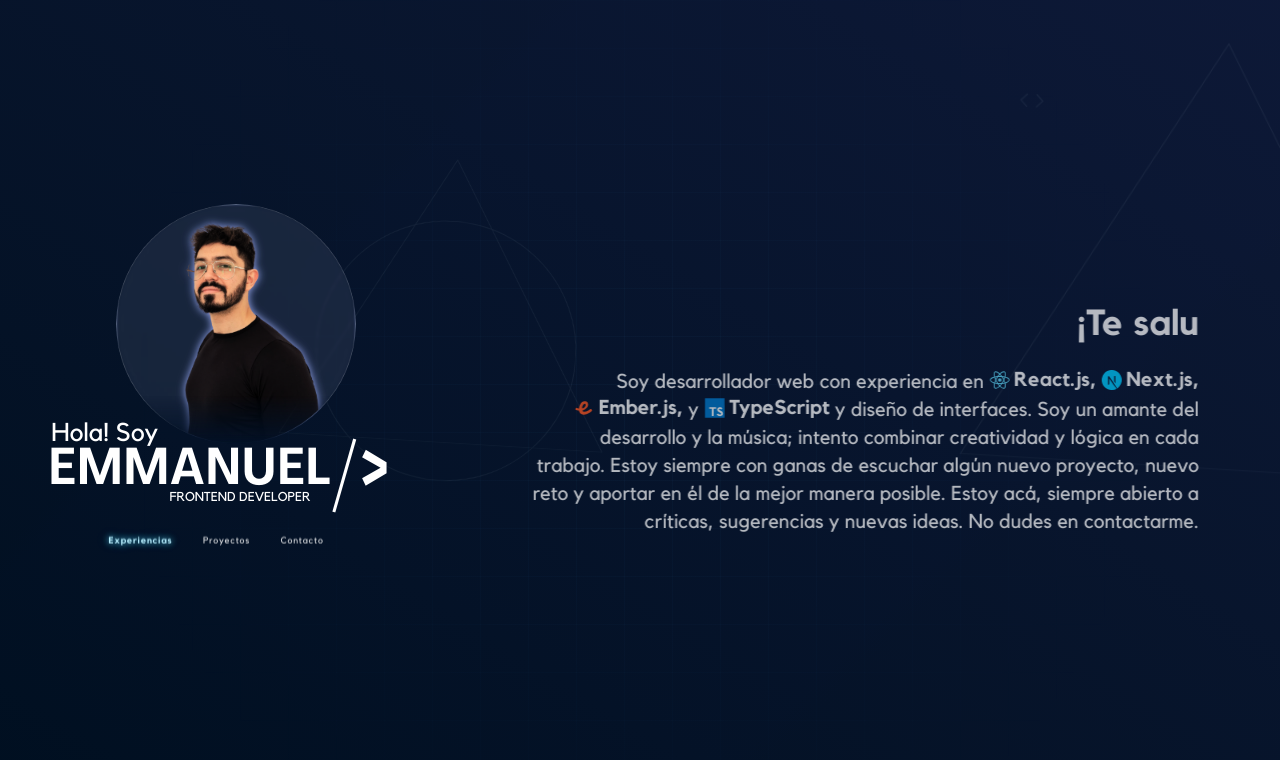
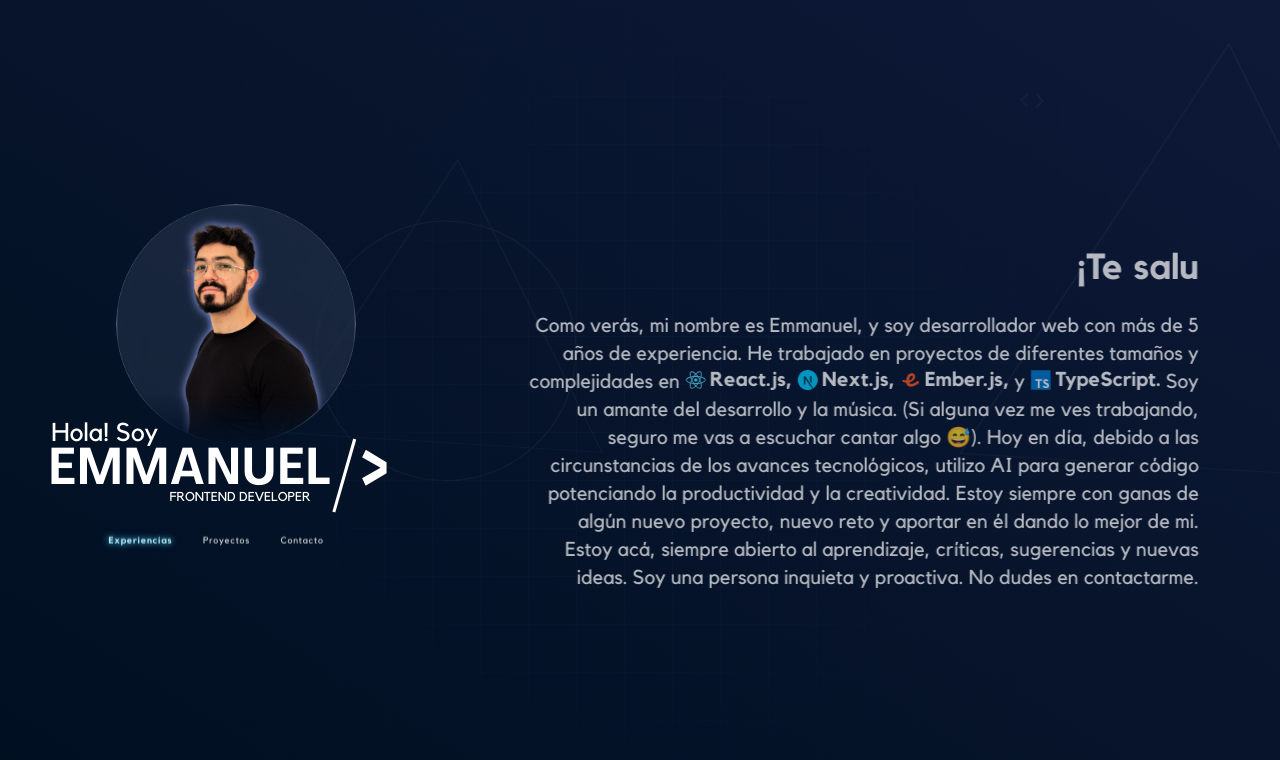
Before and after one commit to emma-devmusic/portfolio, a React (Vite) app: page / in a window 1280 px wide. Shown: the top 760 px of the page. Built offline with nearby package versions, Linux system fonts and the light colour scheme.

Commit message:
update button

```diff
--- a/src/App.tsx
+++ b/src/App.tsx
@@ -63,7 +63,7 @@ const App = () => {
         <div className="relative h-screen">
           <div className="flex max-[1199px]:flex-col relative max-w-[1700px] mx-auto">
             <div
-              className={`mx-auto max-[1366px]:w-full max-[1366px]:max-w-100 max-[1199px]:max-h-125 max-w-125 min-[1200px]:sticky w-fit top-0 h-fit basis-1/3 ${showContent ? "" : "content-hidden"}`}
+              className={`mx-auto max-[1366px]:w-full max-[1366px]:max-w-100 max-[1199px]:max-h-[800px] max-w-125 min-[1200px]:sticky w-fit top-0 h-fit basis-1/3 ${showContent ? "" : "content-hidden"}`}
             >
               <Hero />
             </div>
--- a/src/components/Hero/Hero.tsx
+++ b/src/components/Hero/Hero.tsx
@@ -56,6 +56,7 @@ export const Hero = () => {
                 targetId="welcome-visitor"
                 label="Ir a la sección de presentación"
                 delayMs={5000}
+                align="center"
             />
         </section>
     )
--- a/src/components/SectionAdvanceButton/SectionAdvanceButton.tsx
+++ b/src/components/SectionAdvanceButton/SectionAdvanceButton.tsx
@@ -6,16 +6,30 @@ interface SectionAdvanceButtonProps {
   targetId: string;
   label: string;
   delayMs?: number;
+  align?: "start" | "center";
 }
 
 const MOBILE_QUERY = "(max-width: 1199px)";
 const DEFAULT_DELAY_MS = 3000;
+
+const getLayoutTop = (element: HTMLElement, scrollRoot: HTMLElement) => {
+  let top = 0;
+  let current: HTMLElement | null = element;
+
+  while (current && current !== scrollRoot) {
+    top += current.offsetTop;
+    current = current.offsetParent as HTMLElement | null;
+  }
+
+  return top;
+};
 
 export const SectionAdvanceButton = ({
   sectionId,
   targetId,
   label,
   delayMs = DEFAULT_DELAY_MS,
+  align = "start",
 }: SectionAdvanceButtonProps) => {
   const buttonRef = useRef<HTMLButtonElement>(null);
   const [isVisible, setIsVisible] = useState(false);
@@ -42,7 +56,7 @@ export const SectionAdvanceButton = ({
     const sectionIsCurrent = () => {
       const rootRect = scrollRoot.getBoundingClientRect();
       const sectionRect = section.getBoundingClientRect();
-      const rootCenter = rootRect.top + rootRect.height / 2;
+      const rootCenter = rootRect.top + rootRect.height / 4;
 
       return sectionRect.top <= rootCenter && sectionRect.bottom >= rootCenter;
     };
@@ -99,23 +113,26 @@ export const SectionAdvanceButton = ({
 
     setIsVisible(false);
 
-    const rootRect = scrollRoot.getBoundingClientRect();
-    const targetRect = target.getBoundingClientRect();
     const topbar = document.querySelector(".topbar");
     const topbarOffset =
       topbar instanceof HTMLElement &&
       window.getComputedStyle(topbar).position === "fixed"
         ? topbar.offsetHeight
         : 0;
-    const targetTop =
-      scrollRoot.scrollTop + targetRect.top - rootRect.top - topbarOffset;
+    const targetTop = getLayoutTop(target, scrollRoot);
+    const visibleHeight = scrollRoot.clientHeight - topbarOffset;
+    const visibleCenter = topbarOffset + visibleHeight / 2;
+    const centeredTargetTop =
+      targetTop + target.offsetHeight / 2 - visibleCenter;
+    const destinationTop =
+      align === "center" ? centeredTargetTop : targetTop - topbarOffset;
     const maxScroll = scrollRoot.scrollHeight - scrollRoot.clientHeight;
     const prefersReducedMotion = window.matchMedia(
       "(prefers-reduced-motion: reduce)",
     ).matches;
 
     scrollRoot.scrollTo({
-      top: Math.min(Math.max(targetTop, 0), maxScroll),
+      top: Math.min(Math.max(destinationTop, 0), maxScroll),
       behavior: prefersReducedMotion ? "auto" : "smooth",
     });
   };
--- a/src/components/WelcomeVisitor/WelcomeVisitor.tsx
+++ b/src/components/WelcomeVisitor/WelcomeVisitor.tsx
@@ -79,16 +79,12 @@ export const WelcomeVisitor = ({
           <p className="text-center">{description}</p>
         ) : (
           <p className="text-end sm:text-xl">
-            Soy desarrollador web con experiencia en{" "}
+            Como verás, mi nombre es Emmanuel, y soy desarrollador web con más de 5 años de experiencia. He trabajado en proyectos de diferentes tamaños y complejidades en{" "}
             <TechWord icon={<ReactIcon />} label="React.js," />{" "}
             <TechWord icon={<NextIcon />} label="Next.js," />{" "}
             <TechWord icon={<EmberIcon />} label="Ember.js," /> y{" "}
-            <TechWord icon={<TypeScriptIcon />} label="TypeScript" /> y diseño de
-            interfaces. Soy un amante del desarrollo y la música; intento combinar creatividad y lógica en cada trabajo.
-            Estoy siempre con ganas de escuchar algún nuevo proyecto, nuevo reto
-            y aportar en él de la mejor manera posible. Estoy acá, siempre
-            abierto a críticas, sugerencias y nuevas ideas. No dudes en
-            contactarme.
+            <TechWord icon={<TypeScriptIcon />} label="TypeScript." /> Soy un amante del desarrollo y la música. (Si alguna vez me ves trabajando, seguro me vas a escuchar cantar algo 😅). Hoy en día, debido a las circunstancias de los avances tecnológicos, utilizo AI para generar código potenciando la productividad y la creatividad.
+             Estoy siempre con ganas de algún nuevo proyecto, nuevo reto y aportar en él dando lo mejor de mi. Estoy acá, siempre abierto al aprendizaje, críticas, sugerencias y nuevas ideas. Soy una persona inquieta y proactiva. No dudes en contactarme.
           </p>
         )}
       </div>
```
